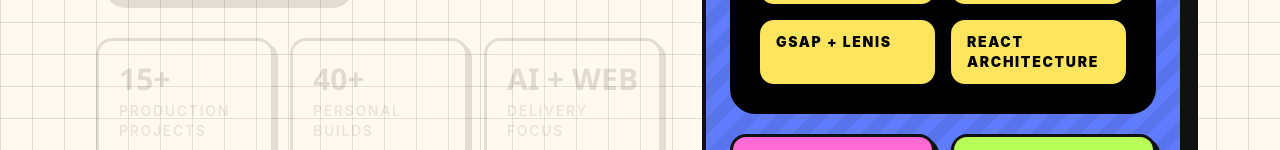
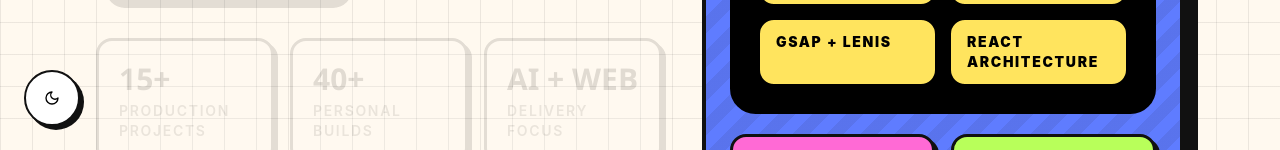
Before and after one commit to Suraj1812/Portfolio, a Next.js app: page / in a window 1280 px wide. Shown: the part 650-800 px from the top of the page. Built offline with nearby package versions, Linux system fonts and the light colour scheme; no server answers.

Commit message:
Add floating light and dark theme toggle

```diff
--- a/src/app/globals.css
+++ b/src/app/globals.css
@@ -9,6 +9,8 @@
   --font-body: "Manrope Variable", "Inter", "Segoe UI", sans-serif;
   --paper: #fff9ef;
   --ink: #111111;
+  --ink-muted: rgba(17, 17, 17, 0.76);
+  --ink-soft: rgba(17, 17, 17, 0.64);
   --yellow: #ffe45e;
   --pink: #ff6ad5;
   --cyan: #63e6ff;
@@ -16,9 +18,39 @@
   --orange: #ff8b3d;
   --blue: #5f7cff;
   --cream: #fff1c9;
+  --surface-0: #111111;
+  --surface-1: #ffffff;
+  --surface-2: #f6ecd7;
+  --grid-line: rgba(17, 17, 17, 0.08);
+  --stripe-line: rgba(17, 17, 17, 0.08);
+  --overlay: rgba(17, 17, 17, 0.6);
   --shadow-sm: 4px 4px 0 var(--ink);
   --shadow-md: 8px 8px 0 var(--ink);
   --shadow-lg: 14px 14px 0 var(--ink);
+}
+
+:root[data-theme="dark"] {
+  color-scheme: dark;
+  --paper: #0f1115;
+  --ink: #f5efdf;
+  --ink-muted: rgba(245, 239, 223, 0.8);
+  --ink-soft: rgba(245, 239, 223, 0.64);
+  --yellow: #ffd84f;
+  --pink: #ff78d9;
+  --cyan: #6be8ff;
+  --lime: #bbff67;
+  --orange: #ff9a54;
+  --blue: #7289ff;
+  --cream: #1c1a14;
+  --surface-0: #090b0f;
+  --surface-1: #161a22;
+  --surface-2: #1f2530;
+  --grid-line: rgba(245, 239, 223, 0.08);
+  --stripe-line: rgba(245, 239, 223, 0.07);
+  --overlay: rgba(5, 6, 10, 0.78);
+  --shadow-sm: 4px 4px 0 rgba(0, 0, 0, 0.55);
+  --shadow-md: 8px 8px 0 rgba(0, 0, 0, 0.55);
+  --shadow-lg: 14px 14px 0 rgba(0, 0, 0, 0.55);
 }
 
 html {
@@ -29,11 +61,14 @@
   min-height: 100vh;
   background-color: var(--paper);
   background-image:
-    linear-gradient(rgba(17, 17, 17, 0.08) 1px, transparent 1px),
-    linear-gradient(90deg, rgba(17, 17, 17, 0.08) 1px, transparent 1px);
+    linear-gradient(var(--grid-line) 1px, transparent 1px),
+    linear-gradient(90deg, var(--grid-line) 1px, transparent 1px);
   background-size: 30px 30px;
   color: var(--ink);
   overflow-x: hidden;
+  transition:
+    background-color 0.25s ease,
+    color 0.25s ease;
 }
 
 * {
@@ -111,16 +146,16 @@
 
   .neo-grid-bg {
     background-image:
-      linear-gradient(rgba(17, 17, 17, 0.12) 1px, transparent 1px),
-      linear-gradient(90deg, rgba(17, 17, 17, 0.12) 1px, transparent 1px);
+      linear-gradient(var(--grid-line) 1px, transparent 1px),
+      linear-gradient(90deg, var(--grid-line) 1px, transparent 1px);
     background-size: 32px 32px;
   }
 
   .neo-stripes {
     background-image: repeating-linear-gradient(
       -45deg,
-      rgba(17, 17, 17, 0.08),
-      rgba(17, 17, 17, 0.08) 12px,
+      var(--stripe-line),
+      var(--stripe-line) 12px,
       transparent 12px,
       transparent 24px
     );
@@ -130,3 +165,29 @@
     text-wrap: balance;
   }
 }
+
+:root[data-theme="dark"] [class~="bg-white"] {
+  background-color: var(--surface-1) !important;
+}
+
+:root[data-theme="dark"] [class~="bg-black"] {
+  background-color: var(--surface-0) !important;
+}
+
+:root[data-theme="dark"] [class*="bg-black/"] {
+  background-color: var(--overlay) !important;
+}
+
+:root[data-theme="dark"] [class*="border-black"] {
+  border-color: var(--ink) !important;
+}
+
+:root[data-theme="dark"] [class~="text-black"],
+:root[data-theme="dark"] [class~="text-white"] {
+  color: var(--ink) !important;
+}
+
+:root[data-theme="dark"] [class*="text-black/"],
+:root[data-theme="dark"] [class*="text-white/"] {
+  color: var(--ink-muted) !important;
+}
--- a/src/app/layout.tsx
+++ b/src/app/layout.tsx
@@ -2,11 +2,29 @@
 import type { Metadata, Viewport } from "next";
 
 import { SmoothScroll } from "@/components/smooth-scroll";
+import { ThemeToggle } from "@/components/theme-toggle";
 import { absoluteUrl, siteConfig } from "@/lib/site";
 
 import "@fontsource-variable/manrope";
 import "@fontsource-variable/space-grotesk";
 import "./globals.css";
+
+const themeScript = `
+(() => {
+  try {
+    const storedTheme = window.localStorage.getItem("theme");
+    const theme =
+      storedTheme === "light" || storedTheme === "dark"
+        ? storedTheme
+        : window.matchMedia("(prefers-color-scheme: dark)").matches
+          ? "dark"
+          : "light";
+    document.documentElement.dataset.theme = theme;
+  } catch (error) {
+    document.documentElement.dataset.theme = "light";
+  }
+})();
+`;
 
 export const metadata: Metadata = {
   metadataBase: new URL(siteConfig.url),
@@ -95,8 +113,11 @@
 };
 
 export const viewport: Viewport = {
-  themeColor: "#ffe45e",
-  colorScheme: "light"
+  themeColor: [
+    { media: "(prefers-color-scheme: light)", color: "#ffe45e" },
+    { media: "(prefers-color-scheme: dark)", color: "#0f1115" }
+  ],
+  colorScheme: "light dark"
 };
 
 export default function RootLayout({
@@ -105,10 +126,12 @@
   children: ReactNode;
 }>) {
   return (
-    <html lang="en">
+    <html lang="en" suppressHydrationWarning>
       <body className="font-body text-ink">
+        <script dangerouslySetInnerHTML={{ __html: themeScript }} />
         <SmoothScroll>
           {children}
+          <ThemeToggle />
         </SmoothScroll>
       </body>
     </html>
--- a/src/components/horizontal-projects.tsx
+++ b/src/components/horizontal-projects.tsx
@@ -2,7 +2,7 @@
 
 import { useEffect, useLayoutEffect, useRef, useState } from "react";
 import { AnimatePresence, motion } from "framer-motion";
-import { ExternalLink, Github, MoveRight, Sparkles, X } from "lucide-react";
+import { ExternalLink, Github, MoveRight, X } from "lucide-react";
 import { gsap } from "gsap";
 import { ScrollTrigger } from "gsap/ScrollTrigger";
 
--- /dev/null
+++ b/src/components/theme-toggle.tsx
@@ -0,0 +1,60 @@
+"use client";
+
+import { Moon, Sun } from "lucide-react";
+import { useEffect, useState } from "react";
+
+import { cn } from "@/lib/utils";
+
+type Theme = "light" | "dark";
+
+function getPreferredTheme(): Theme {
+  if (typeof window === "undefined") {
+    return "light";
+  }
+
+  const storedTheme = window.localStorage.getItem("theme");
+
+  if (storedTheme === "light" || storedTheme === "dark") {
+    return storedTheme;
+  }
+
+  return window.matchMedia("(prefers-color-scheme: dark)").matches ? "dark" : "light";
+}
+
+function applyTheme(theme: Theme) {
+  document.documentElement.dataset.theme = theme;
+}
+
+type ThemeToggleProps = {
+  className?: string;
+};
+
+export function ThemeToggle({ className }: ThemeToggleProps) {
+  const [theme, setTheme] = useState<Theme>(() => getPreferredTheme());
+
+  useEffect(() => {
+    applyTheme(theme);
+  }, [theme]);
+
+  const toggleTheme = () => {
+    const nextTheme: Theme = theme === "light" ? "dark" : "light";
+    window.localStorage.setItem("theme", nextTheme);
+    applyTheme(nextTheme);
+    setTheme(nextTheme);
+  };
+
+  return (
+    <button
+      type="button"
+      onClick={toggleTheme}
+      className={cn(
+        "neo-chip fixed bottom-4 left-4 z-50 inline-flex h-12 w-12 items-center justify-center bg-white text-black transition-transform hover:-translate-y-0.5 sm:bottom-6 sm:left-6 sm:h-14 sm:w-14",
+        className
+      )}
+      aria-label="Toggle color theme"
+      title={theme === "light" ? "Switch to dark mode" : "Switch to light mode"}
+    >
+      {theme === "light" ? <Moon className="h-4 w-4" /> : <Sun className="h-4 w-4" />}
+    </button>
+  );
+}
```
